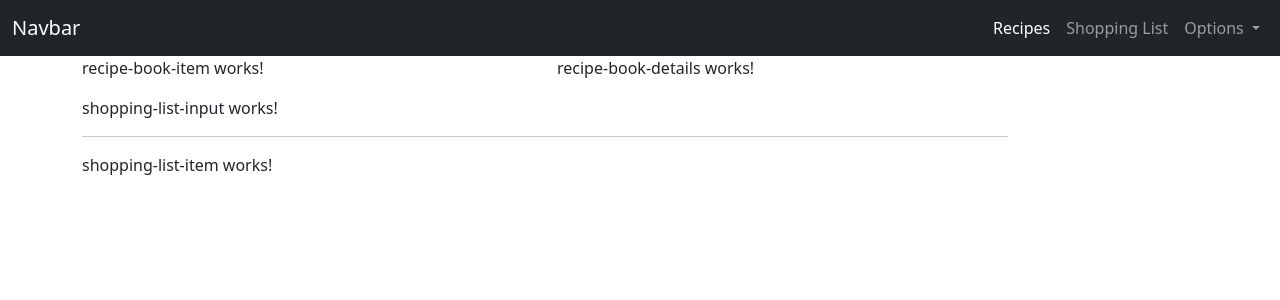
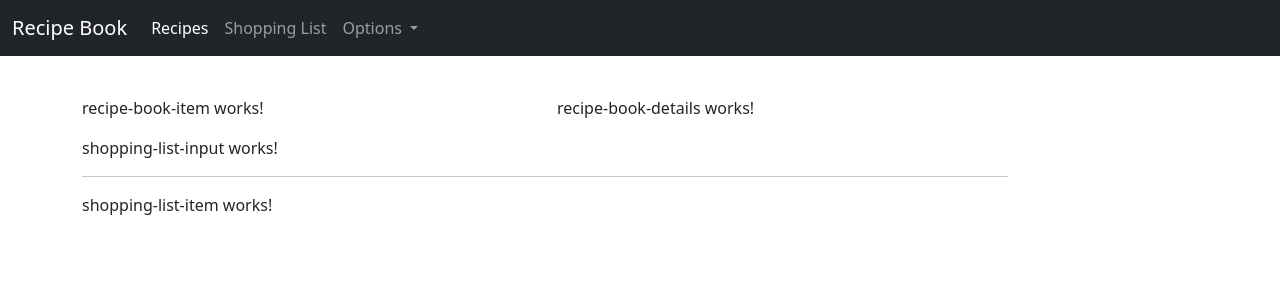
Before and after one commit to kamil-nawrot/recipe-book, an Angular app: page / in a window 1280 px wide. Shown: the top 300 px of the page. Built offline with nearby package versions, Linux system fonts and the light colour scheme.

Commit message:
refactor navbar, added Bootstrap scripts to enable dropdown and hamburger menu

```diff
--- a/angular.json
+++ b/angular.json
@@ -30,7 +30,9 @@
               "src/styles.css",
               "node_modules/bootstrap/dist/css/bootstrap.min.css"
             ],
-            "scripts": []
+            "scripts": [
+              "node_modules/bootstrap/dist/js/bootstrap.min.js"
+            ]
           },
           "configurations": {
             "production": {
--- a/package.json
+++ b/package.json
@@ -19,6 +19,7 @@
     "@angular/platform-browser-dynamic": "~12.2.0",
     "@angular/router": "~12.2.0",
     "bootstrap": "^5.1.3",
+    "jquery": "^3.6.0",
     "rxjs": "~6.6.0",
     "tslib": "^2.3.0",
     "zone.js": "~0.11.4"
--- a/src/app/header/header.component.css
+++ b/src/app/header/header.component.css
@@ -1,3 +1,3 @@
-.header__text {
-  padding-left: 64px;
+.header {
+  margin-bottom: 40px;
 }
--- a/src/app/header/header.component.html
+++ b/src/app/header/header.component.html
@@ -1,12 +1,12 @@
-<header class="container-fullwidth">
-  <nav class="navbar navbar-expand-sm navbar-dark bg-dark">
+<header class="header container-fullwidth">
+  <nav class="navbar navbar-expand-lg navbar-dark bg-dark">
     <div class="container-fluid">
-      <a class="navbar-brand" href="#">Navbar</a>
+      <a class="navbar-brand" href="#">Recipe Book</a>
       <button class="navbar-toggler" type="button" data-bs-toggle="collapse" data-bs-target="#navbarSupportedContent" aria-controls="navbarSupportedContent" aria-expanded="false" aria-label="Toggle navigation">
         <span class="navbar-toggler-icon"></span>
       </button>
       <div class="collapse navbar-collapse justify-content-end" id="navbarSupportedContent">
-        <ul class="navbar-nav ms-auto mb-2 mb-lg-0">
+        <ul class="navbar-nav me-auto mb-2 mb-lg-0">
           <li class="nav-item">
             <a class="nav-link active" aria-current="page" href="#">Recipes</a>
           </li>
--- a/src/app/header/header.component.ts
+++ b/src/app/header/header.component.ts
@@ -7,7 +7,7 @@ import { Component, OnInit } from '@angular/core';
 })
 export class HeaderComponent implements OnInit {
 
-  collapsed = true
+  collapse = true
 
   constructor() { }
 
```
Also changed, not shown: src/app/recipe-book/recipe.model.ts (added), 1 other file (tests, documents, lock files or other folders).
